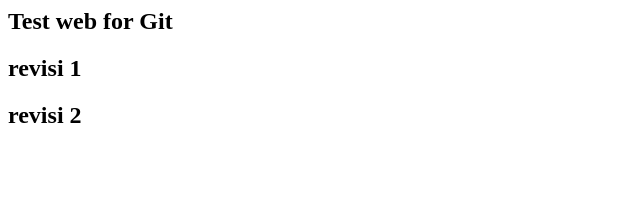
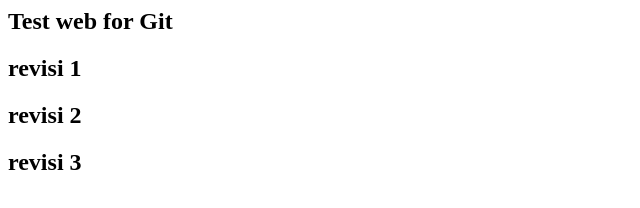
Before and after one commit to SufiyanTs/latihanCDRgit, a plain HTML site: page index.html in a window 1280 px wide. Shown: the whole page, without its empty margins (0-640 px from the left). Drawn offline with Linux system fonts and the light colour scheme.

Commit message:
revisi malam selasa

```diff
--- a/index.html
+++ b/index.html
@@ -6,6 +6,8 @@
 		<h2>Test web for Git</h2>
 		 <h2>revisi 1</h2>
 		 <h2>revisi 2</h2>
+		 <h2>revisi 3</h2>
+
 	</body>
 
 
```
